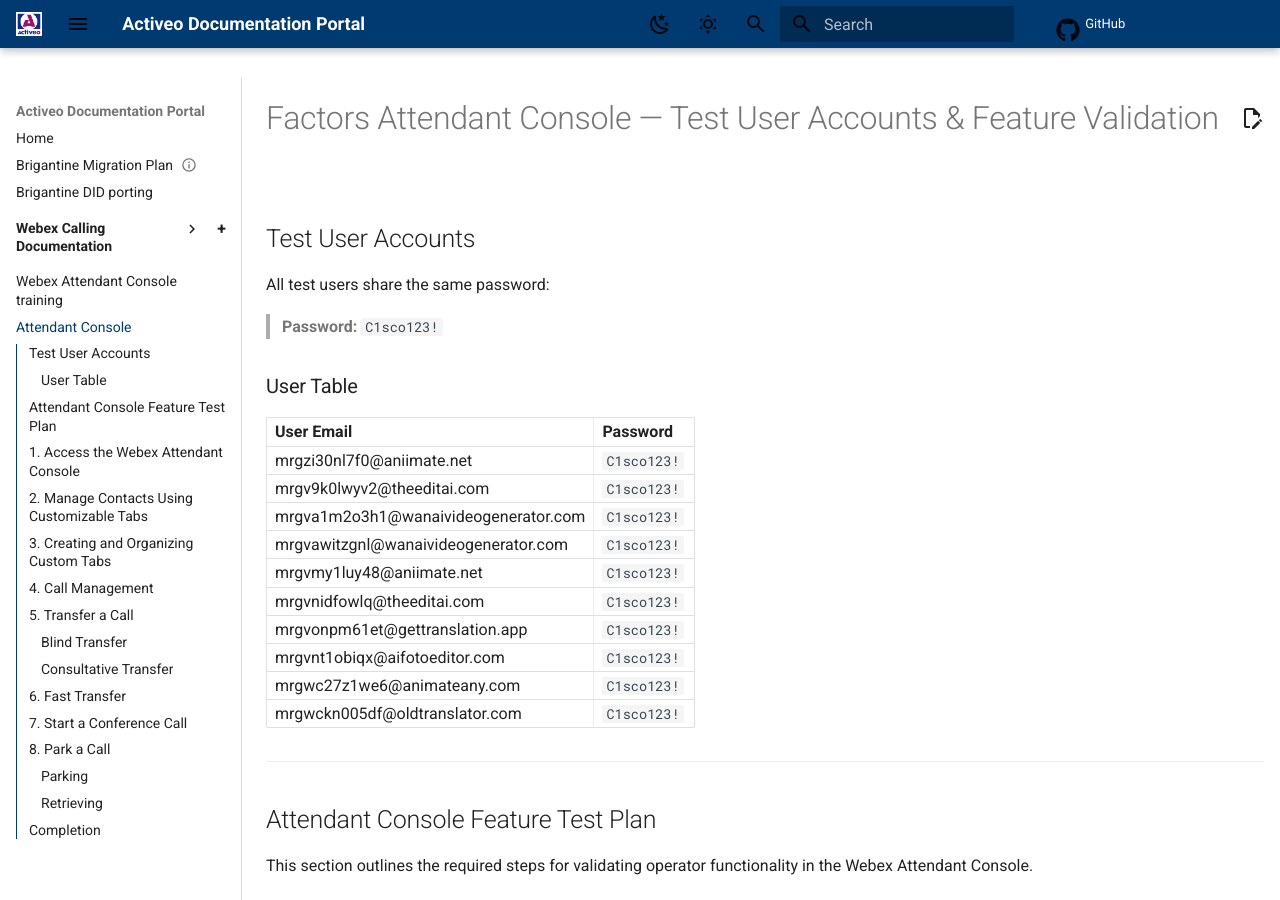
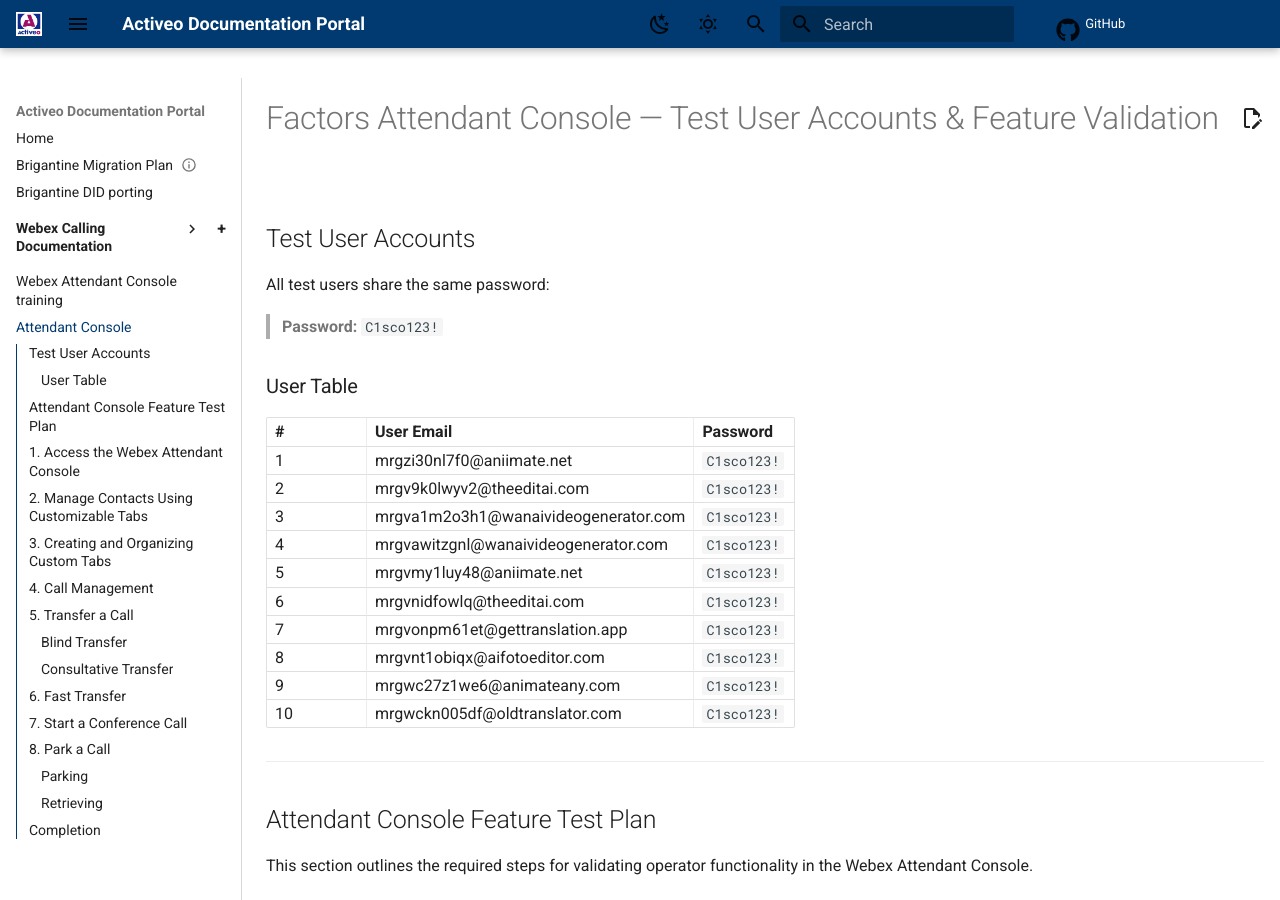
Before and after one commit to kvaksin/mkdocsdemo, an MkDocs documentation site: the page built from docs/AttendantConsole.md, in a window 1280 px wide and 900 px high. Built offline with MkDocs 1.6.1 and Material for MkDocs 9.7.7, drawn with Linux system fonts in a browser that asks for light colours; comment, search, counter and statistics services are not loaded.

Commit message:
Update AttendantConsole.md

```diff
--- a/docs/AttendantConsole.md
+++ b/docs/AttendantConsole.md
@@ -8,18 +8,18 @@
 
 ### User Table
 
-| **User Email** | **Password** |
-|----------------|--------------|
-| mrgzi30nl7f0@aniimate.net | `C1sco123!` |
-| mrgv9k0lwyv2@theeditai.com  | `C1sco123!` |
-| mrgva1m2o3h1@wanaivideogenerator.com  | `C1sco123!` |
-| mrgvawitzgnl@wanaivideogenerator.com  | `C1sco123!` |
-| mrgvmy1luy48@aniimate.net  | `C1sco123!` |
-| mrgvnidfowlq@theeditai.com  | `C1sco123!` |
-| mrgvonpm61et@gettranslation.app  | `C1sco123!` |
-| mrgvnt1obiqx@aifotoeditor.com  | `C1sco123!` |
-| mrgwc27z1we6@animateany.com  | `C1sco123!` |
-| mrgwckn005df@oldtranslator.com  | `C1sco123!` |
+|#| **User Email** | **Password** |
+|-|----------------|--------------|
+|1| mrgzi30nl7f0@aniimate.net | `C1sco123!` |
+|2| mrgv9k0lwyv2@theeditai.com  | `C1sco123!` |
+|3| mrgva1m2o3h1@wanaivideogenerator.com  | `C1sco123!` |
+|4| mrgvawitzgnl@wanaivideogenerator.com  | `C1sco123!` |
+|5| mrgvmy1luy48@aniimate.net  | `C1sco123!` |
+|6| mrgvnidfowlq@theeditai.com  | `C1sco123!` |
+|7| mrgvonpm61et@gettranslation.app  | `C1sco123!` |
+|8| mrgvnt1obiqx@aifotoeditor.com  | `C1sco123!` |
+|9| mrgwc27z1we6@animateany.com  | `C1sco123!` |
+|10| mrgwckn005df@oldtranslator.com  | `C1sco123!` |
 
 ---
 
```
